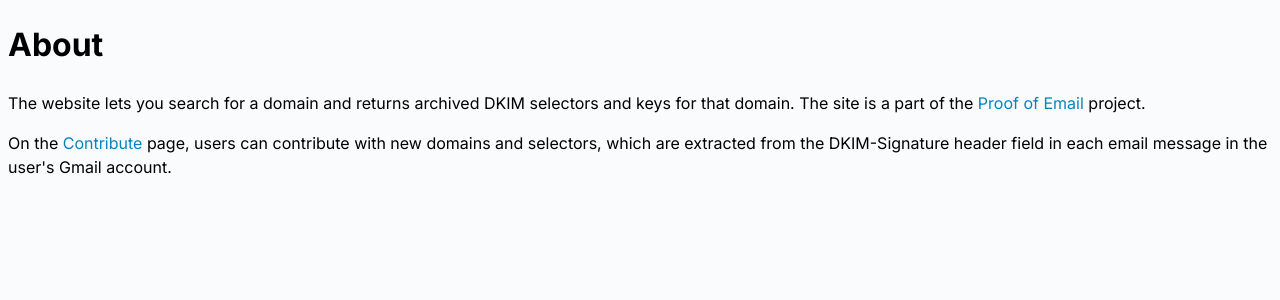
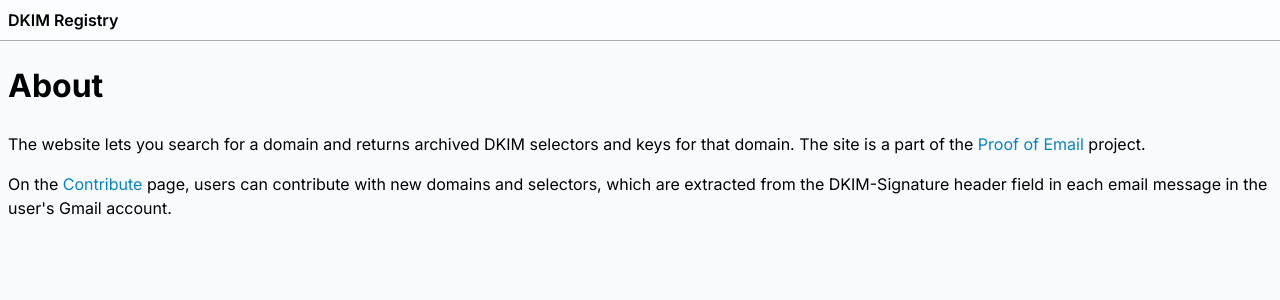
Before and after one commit to zkemail/archive.prove.email, a Next.js app in the folder dkim-lookup-app/: page /about in a window 1280 px wide. Shown: the top 300 px of the page. Built offline with nearby package versions, Linux system fonts and the light colour scheme.

Commit message:
add header to layout

```diff
--- a/dkim-lookup-app/src/app/layout.tsx
+++ b/dkim-lookup-app/src/app/layout.tsx
@@ -18,7 +18,20 @@ export default function RootLayout({
 	return (
 		<html lang="en">
 			<NextAuthProvider>
-				<body className={inter.className}>{children}</body>
+				<body className={inter.className} style={{ margin: 0 }}>
+					<header style={{
+						background: '#fcfdfe',
+						padding: '0.5rem',
+						borderBottom: '1px solid #aaa',
+					}}>
+						<a href='/' className='defaultcolor' style={{ fontWeight: 600 }}>
+							DKIM Registry
+						</a>
+					</header>
+					<main style={{ margin: '0.5rem' }}>
+						{children}
+					</main>
+				</body>
 			</NextAuthProvider>
 		</html>
 	)
--- a/dkim-lookup-app/src/app/page.tsx
+++ b/dkim-lookup-app/src/app/page.tsx
@@ -66,7 +66,7 @@ export default async function Home({ searchParams }: {
 	records = records.filter((record) => dkimValueHasPrivateKey(record.value));
 
 	return (
-		<main style={{ display: 'flex', minHeight: '100vh', flexDirection: 'column', alignItems: 'center' }}>
+		<div style={{ display: 'flex', minHeight: '100vh', flexDirection: 'column', alignItems: 'center' }}>
 			<h2 style={{ padding: '2rem' }}>
 				<a href='/' className='defaultcolor'>DKIM Registry</a>
 			</h2>
@@ -81,6 +81,6 @@ export default async function Home({ searchParams }: {
 				<div><a href="upload">Contribute</a> to the registry</div>
 				<div>Read the <a href="privacy-policy">Privacy policy</a></div>
 			</div>
-		</main>
+		</div>
 	)
 }
```
